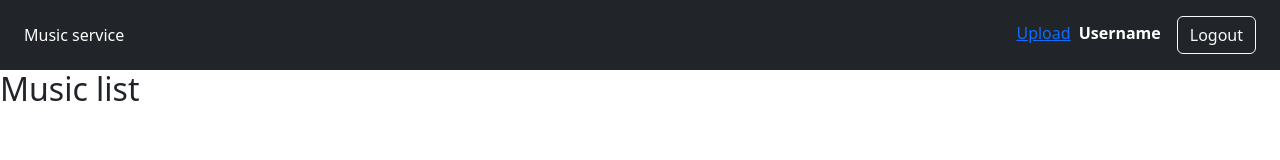
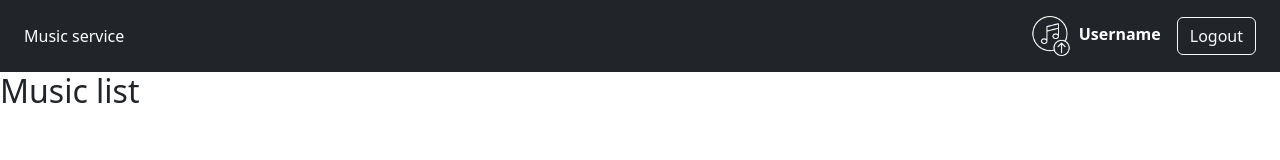
Before and after one commit to alextkachuk3/IN_lab2, an Angular app in the folder IN_lab2/: page / in a window 1280 px wide. Shown: the top 160 px of the page. Built offline with nearby package versions, Linux system fonts and the light colour scheme; sample sign-in values are in the browser's storage.

Commit message:
Upload image button in header

```diff
--- a/IN_lab2/src/app/app.component.css
+++ b/IN_lab2/src/app/app.component.css
@@ -1,3 +1,10 @@
 footer a {
   text-decoration: none;
 }
+
+header img {
+  width: 40px;
+  height: 40px;
+  filter: invert(1);
+  cursor: pointer;
+}
--- a/IN_lab2/src/app/app.component.html
+++ b/IN_lab2/src/app/app.component.html
@@ -42,8 +42,9 @@
     </form>-->
 
     <div class="text-end">
-      <a *ngIf="authService.getToken()" class="me-2">Upload</a>
+      <a *ngIf="authService.getToken()" (click)="logout()"><img src="../assets/images/upload.png" (click)="logout()" class="me-2"></a>
       <b *ngIf="authService.getToken()" class="me-3">Username</b>
+
       <button (click)="logout()" type="button" class="btn btn-outline-light me-2">Logout</button>
     </div>
   </div>
--- a/IN_lab2/src/app/app.component.ts
+++ b/IN_lab2/src/app/app.component.ts
@@ -1,6 +1,6 @@
 import { Component } from '@angular/core';
 import { FormsModule } from "@angular/forms";
-import { NgFor, NgIf } from "@angular/common";
+import { NgFor, NgIf, NgOptimizedImage } from "@angular/common";
 import { RouterOutlet, RouterLink } from "@angular/router";
 import { NgbModule } from '@ng-bootstrap/ng-bootstrap';
 import { HttpClientModule } from "@angular/common/http";
@@ -11,7 +11,7 @@ import { AuthorizationService } from './authorization/authorization.service'
 @Component({
   selector: 'app-root',
   standalone: true,
-  imports: [FormsModule, NgFor, NgIf, RouterOutlet, RouterLink, NgbModule, HttpClientModule],
+  imports: [FormsModule, NgFor, NgIf, NgOptimizedImage, RouterOutlet, RouterLink, NgbModule, HttpClientModule],
   templateUrl: './app.component.html',
   styleUrls: ['./app.component.css'],
   providers: [AuthorizationService]
```
Also changed, not shown: IN_lab2/src/assets/images/upload.png (added).
